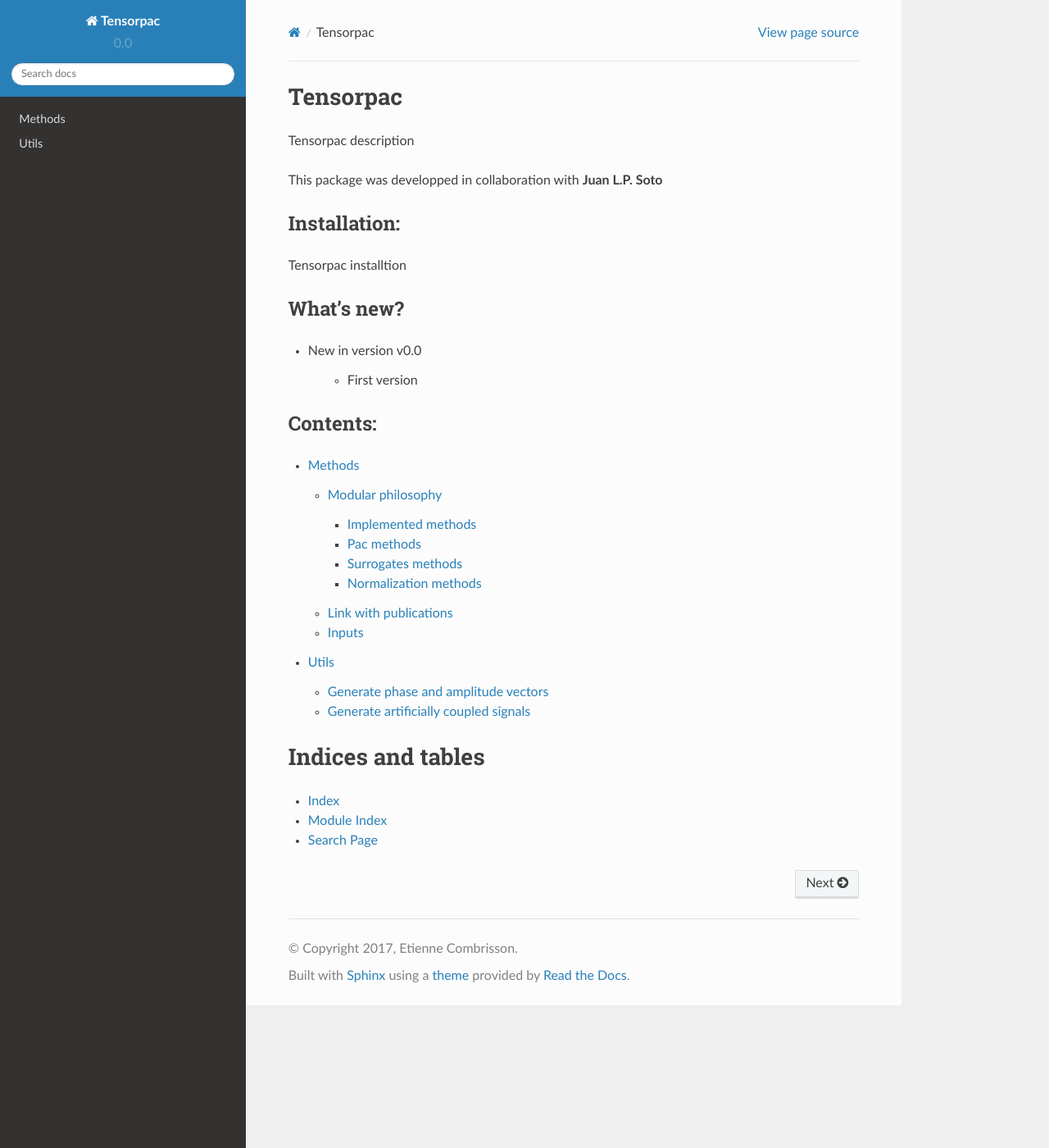
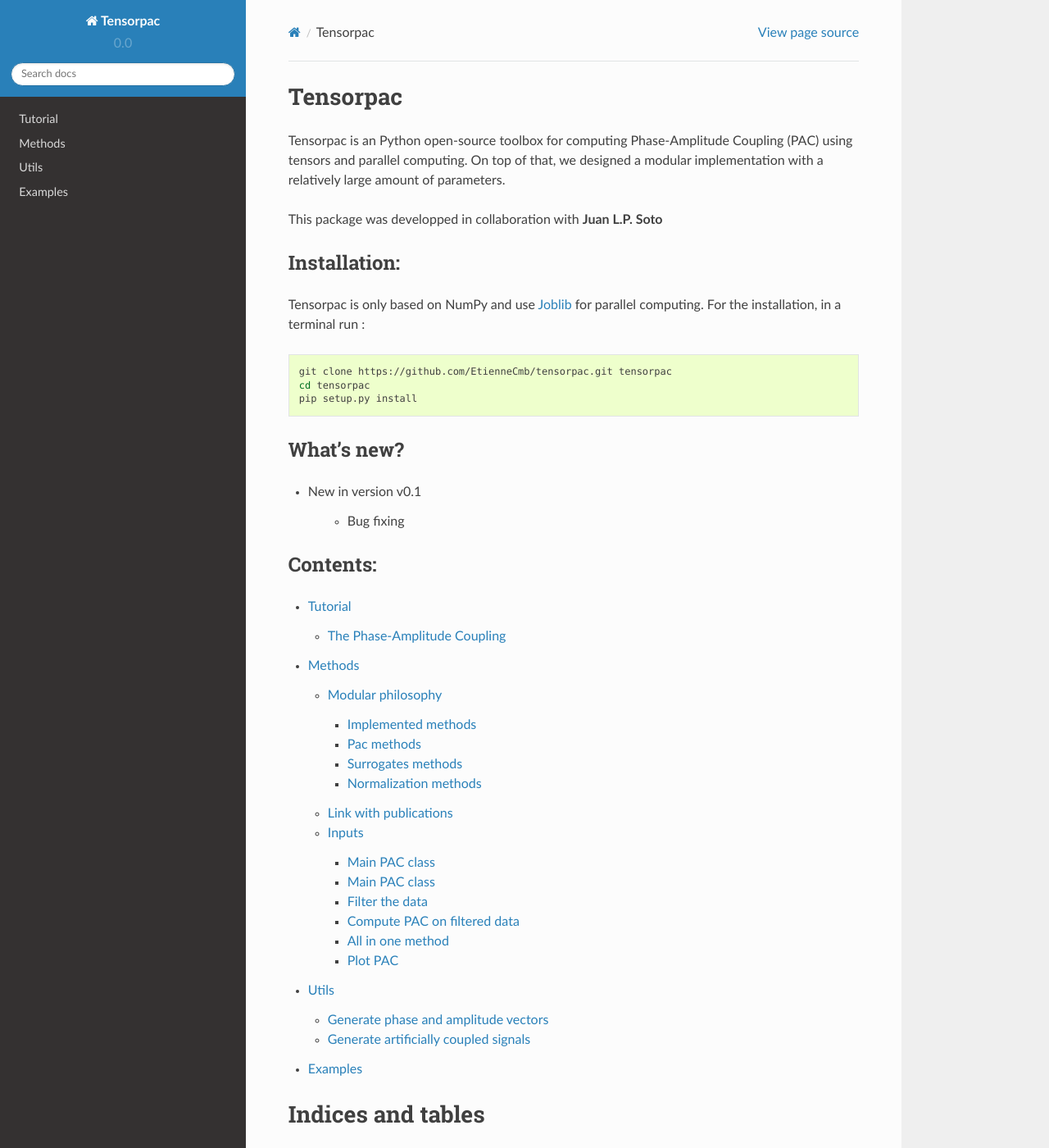
Before and after one commit to EtienneCmb/tensorpac, a Sphinx documentation site: the page built from docs/source/index.rst, in a window 1280 px wide and 1400 px high. Shown: the whole window at 82% size. Built offline with Sphinx 7.4.7 and the Read the Docs theme 2.0.0, drawn with Linux system fonts in a browser that asks for light colours.

Commit message:
Improve documentation

```diff
--- /dev/null
+++ b/docs/source/example.rst
@@ -0,0 +1,4 @@
+.. _Examples:
+
+Examples
+========
--- a/docs/source/index.rst
+++ b/docs/source/index.rst
@@ -1,21 +1,27 @@
 Tensorpac
 #########
 
-Tensorpac description
+Tensorpac is an Python open-source toolbox for computing Phase-Amplitude Coupling (PAC) using tensors and parallel computing. On top of that, we designed a modular implementation with a relatively large amount of parameters.
 
 This package was developped in collaboration with **Juan L.P. Soto**
 
 Installation:
 *************
 
-Tensorpac installtion
+Tensorpac is only based on NumPy and use `Joblib <https://pythonhosted.org/joblib/>`_ for parallel computing. For the installation, in a terminal run :
+
+.. code-block:: bash
+
+    git clone https://github.com/EtienneCmb/tensorpac.git tensorpac
+    cd tensorpac
+    pip setup.py install
 
 What's new?
 ***********
 
-* New in version v0.0
+* New in version v0.1
 
-    * First version
+    * Bug fixing
 
 Contents:
 *********
@@ -23,8 +29,10 @@ Contents:
 .. toctree::
    :maxdepth: 3
 
+   tutorial
    methods
    utils
+   example
 
 
 Indices and tables
--- a/docs/source/methods.rst
+++ b/docs/source/methods.rst
@@ -51,6 +51,43 @@ Link with publications
 
 Inputs
 ------
+
+Main PAC class
+~~~~~~~~~~~~~~
+
+.. code-block:: python
+
+    from tensorpac import Pac
+
+Main PAC class
+~~~~~~~~~~~~~~
+
 .. autoclass:: tensorpac.pac.Pac
 
+Filter the data
+~~~~~~~~~~~~~~~
+
+This method can be used to filter the data only in order to extract phase and amplitude.
+
+.. automethod:: tensorpac.pac.Pac.filter
+
+Compute PAC on filtered data
+~~~~~~~~~~~~~~~~~~~~~~~~~~~~
+
+For those who already have filtered and computed the phase and amplitude, use this method to compute PAC.
+
 .. automethod:: tensorpac.pac.Pac.fit
+
+All in one method
+~~~~~~~~~~~~~~~~~
+
+Finally, use the following method to filter and compute the PAC directly.
+
+.. automethod:: tensorpac.pac.Pac.filterfit
+
+Plot PAC
+~~~~~~~~
+
+Small but useful method for plotting PAC in a comodulogram form.
+
+.. automethod:: tensorpac.pac.Pac.comodulogram
--- /dev/null
+++ b/docs/source/tutorial.rst
@@ -0,0 +1,7 @@
+.. _Tutorial:
+
+Tutorial
+========
+
+The Phase-Amplitude Coupling
+----------------------------
--- a/setup.py
+++ b/setup.py
@@ -15,7 +15,6 @@ setup(
     long_description=read('README.md'),
     install_requires=[
         'numpy',
-        'scipy',
         'joblib',
     ],
     dependency_links=[],
```
